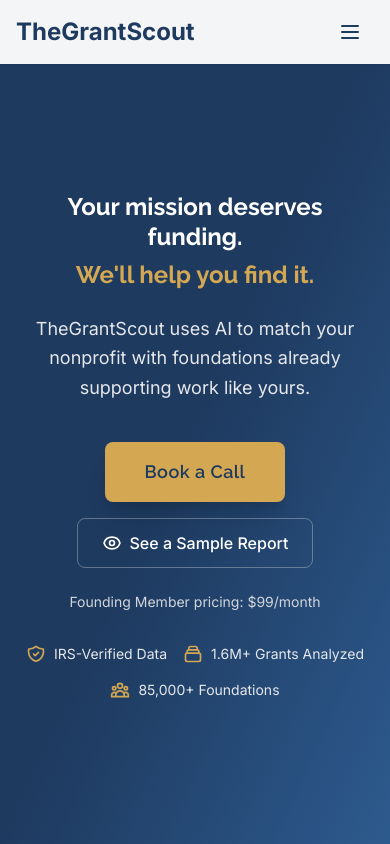
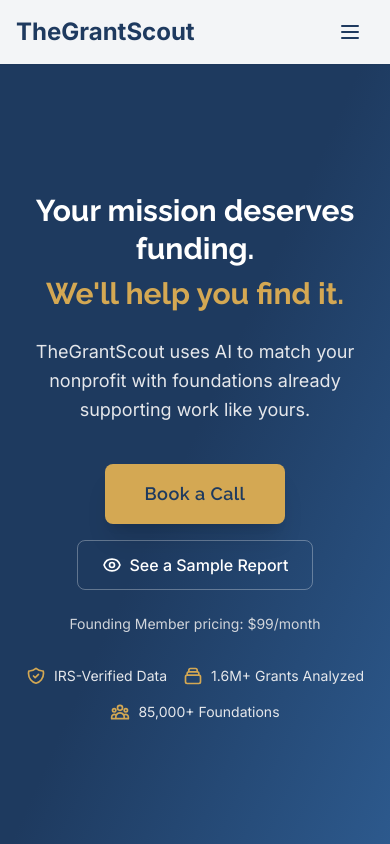
Before and after one commit to akleinman405/thegrantscout-landing, a Next.js app: page / in a window 390 px wide. Shown: the top 844 px of the page. Built offline with nearby package versions, Linux system fonts and the light colour scheme.

Commit message:
sample report update

```diff
--- a/src/app/page.tsx
+++ b/src/app/page.tsx
@@ -81,7 +81,7 @@
       <section id="main-content" className="pt-32 pb-20 md:pt-40 md:pb-28 bg-gradient-to-br from-primary via-primary to-primary-light">
         <div className="section-container">
           <div className="max-w-5xl mx-auto text-center">
-            <h1 className="text-2xl sm:text-3xl md:text-5xl lg:text-6xl font-bold text-white leading-tight mb-6">
+            <h1 className="text-3xl sm:text-4xl md:text-5xl lg:text-6xl font-bold text-white leading-tight mb-6">
               <span className="block sm:inline">Your mission deserves</span>
               <span className="block sm:inline"> funding.</span>
               <br className="hidden sm:block" />
```
